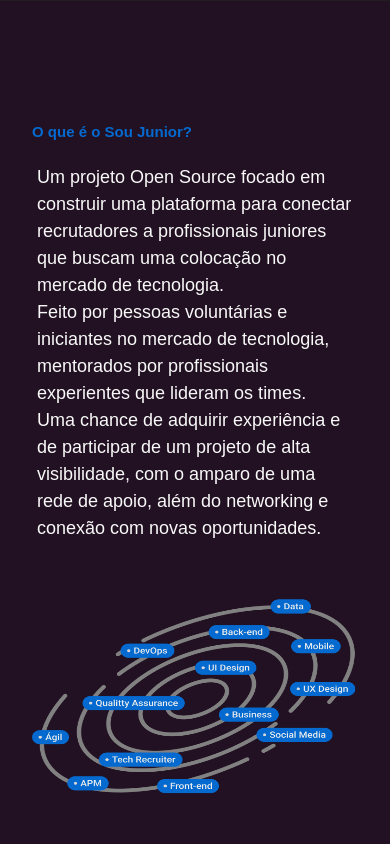
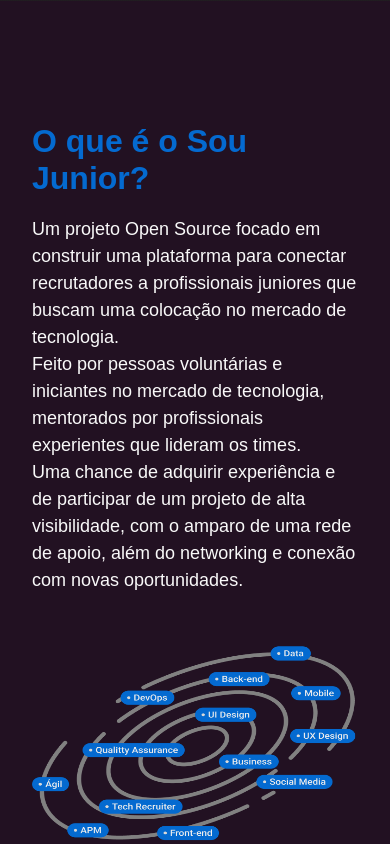
Before and after one commit to SouJunior/site-webapp, a Next.js app: page / in a window 390 px wide. Shown: the part 740-1584 px from the top of the page. Built offline with nearby package versions, Linux system fonts and the light colour scheme; a web font is replaced by a local one.

Commit message:
fix: about section units

```diff
--- a/components/AboutSection/AboutSection.module.css
+++ b/components/AboutSection/AboutSection.module.css
@@ -7,29 +7,31 @@
 
 .container {
   display: flex;
-  max-width: 1089px;
+  max-width: 108.9rem;
   background-color: #212;
   font-family: "Radio Canada", sans-serif;
-  gap: 40px;
+  gap: 4rem;
 }
 
 .alight {
   display: flex;
   flex-direction: column;
-  gap: 19px;
+  gap: 1.9rem;
 }
 
 .title {
   color: #046ad0;
   font-family: "Radio Canada", sans-serif;
+  font-size: 4.8rem;
+  max-width: 10ch;
+  font-weight: 700;
 }
 
 .text {
   color: #f9f9f9;
   font-weight: 400;
-  font-size: 18px;
-  line-height: 27px;
-  padding: 5px;
+  font-size: 1.8rem;
+  line-height: 2.7rem;
   font-family: "Radio Canada", sans-serif;
   max-width: 40ch;
 }
@@ -44,12 +46,14 @@
   .container {
     flex-direction: column;
     width: 100%;
-    padding: 72px 32px;
+    padding: 7.2rem 3.2rem;
     align-items: center;
   }
 
   .title {
     text-align: left;
+    max-width: 100%;
+    font-size: 3.2rem;
   }
 
   .text {
--- a/components/OccupationSection/OccupationSection.module.css
+++ b/components/OccupationSection/OccupationSection.module.css
@@ -93,6 +93,9 @@
 }
 
 @media (max-width: 900px) {
+  .OccupationSection {
+    padding: 4.7rem 1.5rem 9.7rem 1.5rem;
+  }
   .OccupationContainer .titlePrimary {
     align-self: flex-start;
     font-size: 3.2rem;
```
